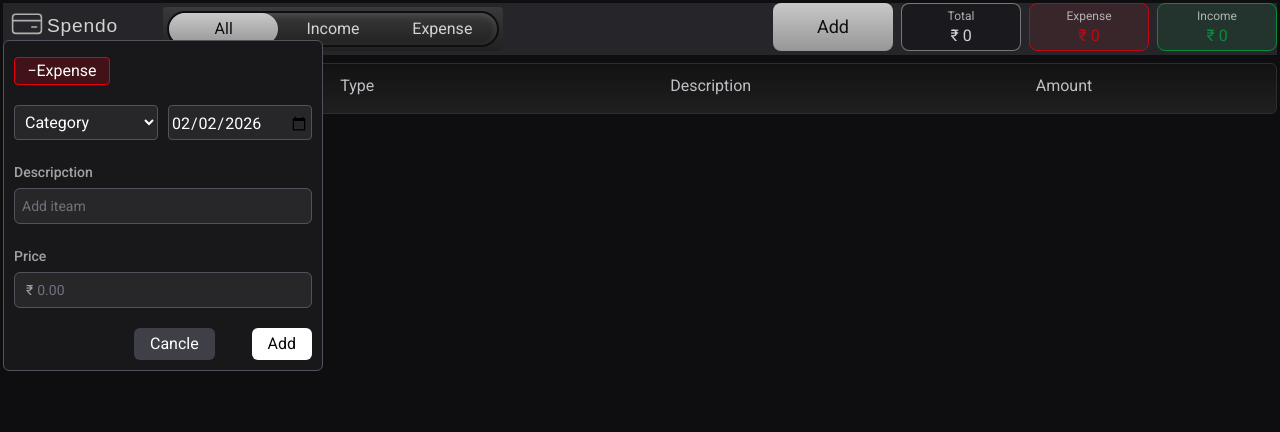
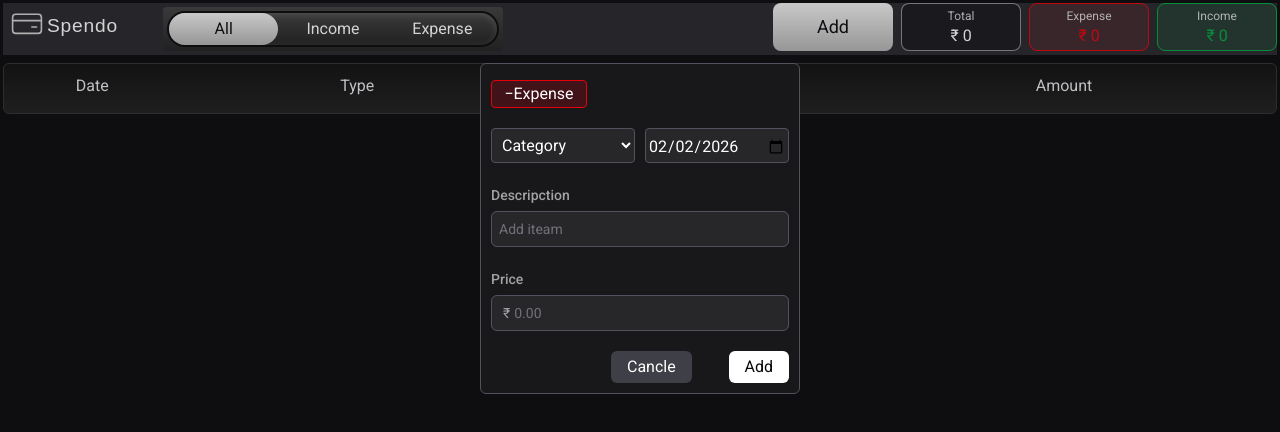
Before and after one commit to QuantumDev573/Spendo-expenseTracker, a website: page index.html in a window 1280 px wide. Both pictures are taken after a click on the button "Add". Drawn offline with Linux system fonts and the light colour scheme; a web font is replaced by a local one.

Commit message:
change form position

```diff
--- a/index.html
+++ b/index.html
@@ -11,7 +11,7 @@
     <link href="https://fonts.googleapis.com/css2?family=Google+Sans:ital,opsz,wght@0,17..18,400..700;1,17..18,400..700&family=Inter:ital,opsz,wght@0,14..32,100..900;1,14..32,100..900&family=Roboto:ital,wght@0,100..900;1,100..900&display=swap" rel="stylesheet">
     <style>
           body{
-
+              position: relative;
               color: white;
               padding:3px;
           }
@@ -172,8 +172,9 @@
 
 
 <!-- function Tform() -->
-  <div id="formContainer" class="hidden z-50 absolute  bg-zinc-900 overflow-hidden max-w-80  w-full rounded-md p-2.5 pt-4  border border-zinc-600 top-10">
-    <form class="addForm  flex flex-col">
+  <div class="flex justify-center ">
+    <div id="formContainer" class=" hidden z-50 absolute  bg-zinc-900 overflow-hidden max-w-80  w-full rounded-md p-2.5 pt-4  border border-zinc-600 ">
+      <form class="addForm  flex flex-col ">
         <div class="mb-5">
           <button
                 id="amountTypeBtn"
@@ -255,6 +256,7 @@
         </div>
       </form>
     </div>
+  </div>
 
 <!-- Data Table  -->
   <div>
```
Also changed, not shown: output.css. Lines whose indentation alone changed are shown as unchanged.
